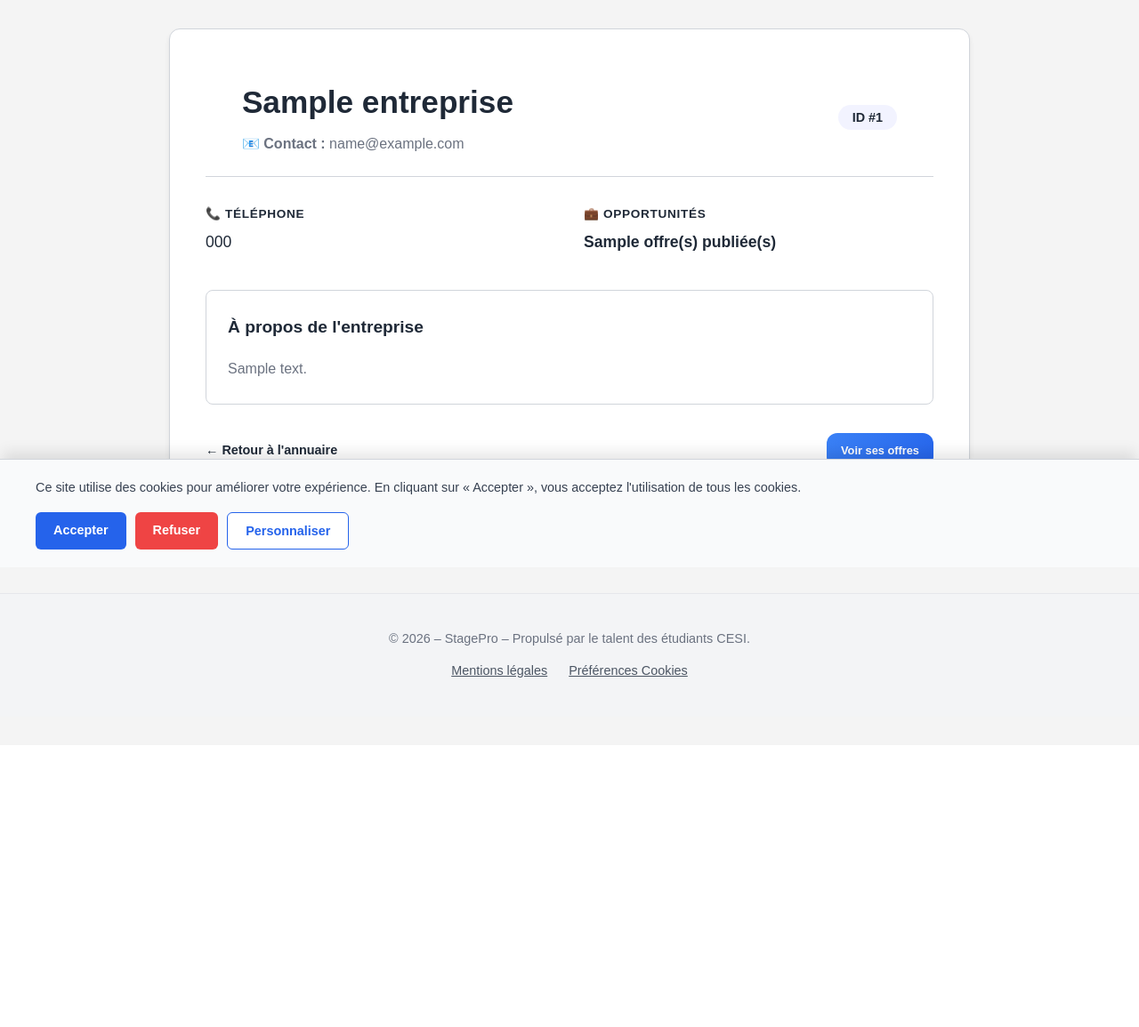
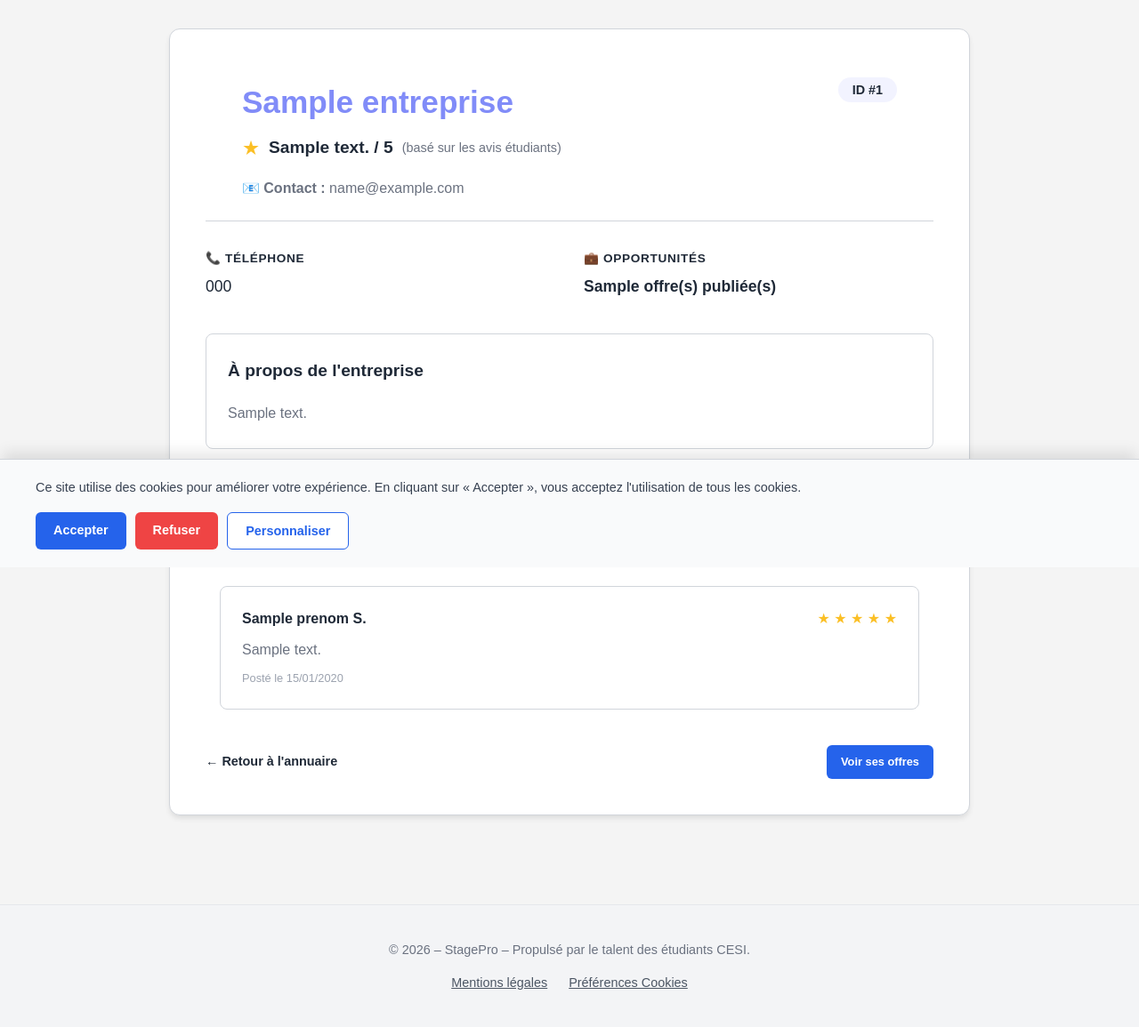
Before and after one commit to baptiste-e/stagepro.fr, a PHP site: template stagepro.fr/app/Views/entreprises/detail.html.twig in a window 1280 px wide. Shown: the part 162-1317 px from the top of the page at 89% size. Before the commit the page ends 924 px from the top, so only its background shows below. Run offline with PHP 8.4, Linux system fonts and the light colour scheme; the template is opened without the code that fills it: most values are stand-ins (such as "Sample title", 1, 10 or a date in 2020); some libraries are stand-ins or nearby versions.

Commit message:
Fix erreurs boutons et evaluations

```diff
--- a/stagepro.fr/app/Views/entreprises/detail.html.twig
+++ b/stagepro.fr/app/Views/entreprises/detail.html.twig
@@ -12,7 +12,7 @@
   </p>
 </nav>
 
-{# Messages Flash (Succès / Erreur) #}
+{# Messages Flash #}
 {% if session.error %}
   <div style="max-width: 900px; margin: 0 auto 1.5rem auto; padding: 1rem; border: 1px solid #fecaca; background: #fef2f2; color: #b91c1c; border-radius: 8px;">
     {{ session.error }}
@@ -28,11 +28,23 @@
 <article style="background: var(--surface); padding: 2.5rem; border-radius: 12px; border: 1px solid var(--border); max-width: 900px; margin: 0 auto; box-shadow: 0 4px 6px -1px rgba(0, 0, 0, 0.1);">
 
   {# En-tête de la fiche #}
-  <header style="border-bottom: 1px solid var(--border); padding-bottom: 1.5rem; margin-bottom: 2rem; display: flex; justify-content: space-between; align-items: center; gap: 1rem; flex-wrap: wrap;">
+  <header style="border-bottom: 1px solid var(--border); padding-bottom: 1.5rem; margin-bottom: 2rem; display: flex; justify-content: space-between; align-items: flex-start; gap: 1rem; flex-wrap: wrap;">
     <div>
-      <h1 style="font-size: 2.2rem; color: var(--accent-purple); margin: 0 0 0.5rem 0;">
+      <h1 style="font-size: 2.2rem; color: #818cf8; margin: 0 0 0.5rem 0;">
         {{ entreprise.nom }}
       </h1>
+
+      {# AFFICHAGE DE LA NOTE MOYENNE #}
+      <div style="margin-bottom: 1rem; display: flex; align-items: center; gap: 10px;">
+          <span style="color: #fbbf24; font-size: 1.4rem;">★</span>
+          <strong style="font-size: 1.2rem; color: var(--text-main);">
+              {{ entreprise.note_moyenne|default('0.0') }} / 5
+          </strong>
+          <span style="color: var(--text-muted); font-size: 0.9rem;">
+              (basé sur les avis étudiants)
+          </span>
+      </div>
+
       <p style="color: var(--text-muted); margin: 0;">
         <strong>📧 Contact :</strong> {{ entreprise.email_contact|default('Non renseigné') }}
       </p>
@@ -45,48 +57,93 @@
     </div>
   </header>
 
-  {# Grille d'informations rapides #}
+  {# Grille d'infos #}
   <div style="display: grid; grid-template-columns: repeat(auto-fit, minmax(200px, 1fr)); gap: 2rem; margin-bottom: 2.5rem;">
     <div>
       <h3 style="color: var(--accent-blue); font-size: 0.85rem; text-transform: uppercase; letter-spacing: 0.05em; margin-bottom: 0.5rem;">📞 Téléphone</h3>
       <p style="font-size: 1.1rem;">{{ entreprise.telephone_contact|default('Non renseigné') }}</p>
     </div>
-
     <div>
       <h3 style="color: var(--accent-blue); font-size: 0.85rem; text-transform: uppercase; letter-spacing: 0.05em; margin-bottom: 0.5rem;">💼 Opportunités</h3>
       <p style="font-size: 1.1rem; font-weight: 600;">{{ entreprise.nb_offres|default(0) }} offre(s) publiée(s)</p>
     </div>
   </div>
 
-  {# Description détaillée #}
-  <div style="line-height: 1.8; background: var(--background); padding: 1.5rem; border-radius: 8px; border: 1px solid var(--border);">
+  {# Description #}
+  <div style="line-height: 1.8; background: var(--background); padding: 1.5rem; border-radius: 8px; border: 1px solid var(--border); margin-bottom: 2rem;">
     <h3 style="color: var(--text-main); margin-top: 0; margin-bottom: 1rem; font-size: 1.2rem;">À propos de l'entreprise</h3>
     <p style="color: var(--text-muted); margin: 0;">
-      {{ entreprise.description|default('Aucune description disponible pour cette entreprise.')|nl2br }}
+      {{ entreprise.description|default('Aucune description disponible.')|nl2br }}
     </p>
   </div>
 
-  <div style="margin-top: 2rem; display: flex; justify-content: space-between; align-items: center;">
-    <a href="index.php?page=entreprises" style="color: var(--accent-blue); text-decoration: none; font-weight: 600; font-size: 0.9rem;">
-      &larr; Retour à l'annuaire
-    </a>
+  {# --- SFx 5 : BLOC D'ÉVALUATION --- #}
+  {% set userRole = session.user.role_nom|default(session.user.role)|lower %}
 
-    {# Bouton pour voir les offres si l'entreprise en a #}
+  {% if session.user and userRole == 'etudiant' %}
+    <div style="margin-bottom: 2.5rem; padding: 1.5rem; background: #fffbeb; border: 1px solid #fef3c7; border-radius: 12px; display: flex; justify-content: space-between; align-items: center; gap: 1rem; flex-wrap: wrap;">
+        <div style="flex: 1; min-width: 250px;">
+            <h4 style="margin: 0 0 0.5rem 0; color: #92400e; font-size: 1.1rem;">Votre avis nous intéresse !</h4>
+            <p style="margin: 0; color: #b45309; font-size: 0.9rem;">Aidez vos camarades en notant votre expérience dans cette entreprise.</p>
+        </div>
+        <a href="index.php?page=entreprise-evaluate&id={{ entreprise.id }}" class="btn-cta" style="background: #f59e0b; padding: 0.8rem 1.5rem; font-size: 0.9rem; text-decoration: none; border-radius: 6px; color: white; font-weight: 600;">
+            ⭐ Évaluer l'entreprise
+        </a>
+    </div>
+  {% endif %}
+
+  {# --- SECTION DES AVIS ÉTUDIANTS --- #}
+  <section style="margin-top: 4rem; border-top: 2px solid var(--border); padding-top: 2rem;">
+      <h2 style="color: var(--text-main); margin-bottom: 20px;">
+          Avis des étudiants ({{ evaluations|length }})
+      </h2>
+
+      {% if evaluations is empty %}
+          <p style="color: var(--text-muted); font-style: italic;">Aucun commentaire pour le moment. Soyez le premier à donner votre avis !</p>
+      {% else %}
+          <div style="display: flex; flex-direction: column; gap: 1.5rem;">
+              {% for eval in evaluations %}
+                  <div style="background: var(--background); padding: 1.5rem; border-radius: 8px; border: 1px solid var(--border);">
+                      <div style="display: flex; justify-content: space-between; margin-bottom: 10px;">
+                          <strong style="color: var(--accent-blue);">{{ eval.prenom }} {{ eval.nom|first }}.</strong>
+                          <span style="color: #fbbf24;">
+                              {% for i in 1..5 %}
+                                  {{ i <= eval.note ? '★' : '☆' }}
+                              {% endfor %}
+                          </span>
+                      </div>
+                      <p style="margin: 0; color: var(--text-muted); line-height: 1.6;">
+                          {{ eval.commentaire|default('L\'étudiant n\'a pas laissé de commentaire écrit.')|nl2br }}
+                      </p>
+                      <small style="display: block; margin-top: 10px; color: #9ca3af; font-size: 0.8rem;">
+                          Posté le {{ eval.created_at|date("d/m/Y") }}
+                      </small>
+                  </div>
+              {% endfor %}
+          </div>
+      {% endif %}
+  </section>
+
+  {# Liens de navigation #}
+  <div style="margin-top: 2.5rem; display: flex; justify-content: space-between; align-items: center; flex-wrap: wrap; gap: 1rem;">
+    <a href="index.php?page=entreprises" style="color: var(--accent-blue); text-decoration: none; font-weight: 600; font-size: 0.9rem;">&larr; Retour à l'annuaire</a>
     {% if entreprise.nb_offres > 0 %}
-        <a href="index.php?page=offres&entreprise={{ entreprise.nom|url_encode }}" class="btn-cta" style="font-size: 0.8rem; padding: 0.6rem 1rem;">Voir ses offres</a>
+        <a href="index.php?page=offres&entreprise={{ entreprise.nom|url_encode }}" class="btn-cta" style="background: #2563eb; color: white; padding: 0.6rem 1rem; border-radius: 6px; text-decoration: none; font-size: 0.8rem;">Voir ses offres</a>
     {% endif %}
   </div>
 
-  {# Zone d'administration (Admin / Pilote uniquement) #}
-  {% if session.user and session.user.role in ['admin', 'pilote'] %}
-    <div style="margin-top: 3rem; padding-top: 2rem; border-top: 1px dashed var(--border); display: flex; gap: 1rem; flex-wrap: wrap;">
-      <a href="index.php?page=entreprise-edit&id={{ entreprise.id }}" class="btn-cta" style="background: var(--accent-purple);">
+  {# Zone Admin (Correction : Couleurs forcées pour la visibilité) #}
+  {% if session.user and userRole in ['admin', 'pilote'] %}
+    <div style="margin-top: 3rem; padding-top: 2rem; border-top: 1px dashed #ccc; display: flex; gap: 1rem; flex-wrap: wrap;">
+      <a href="index.php?page=entreprise-edit&id={{ entreprise.id }}"
+         class="btn-cta"
+         style="background: #818cf8; color: white; text-decoration: none; padding: 0.8rem 1.5rem; border-radius: 6px; font-weight: 600; font-size: 0.9rem;">
         Modifier la fiche
       </a>
 
-      <form action="index.php?page=entreprise-delete" method="post" onsubmit="return confirm('Attention : Toutes les offres liées à cette entreprise seront également supprimées. Confirmer ?');" style="display: inline;">
+      <form action="index.php?page=entreprise-delete" method="post" onsubmit="return confirm('Supprimer définitivement cette entreprise ?');" style="display: inline;">
         <input type="hidden" name="id" value="{{ entreprise.id }}">
-        <button type="submit" style="background: #dc2626; color: white; border: none; padding: 0.8rem 1.5rem; border-radius: 6px; cursor: pointer; font-weight: 600; font-size: 0.9rem; transition: opacity 0.2s;">
+        <button type="submit" style="background: #dc2626; color: white; border: none; padding: 0.8rem 1.5rem; border-radius: 6px; cursor: pointer; font-weight: 600; font-size: 0.9rem;">
           Supprimer l'entreprise
         </button>
       </form>
--- a/stagepro.fr/app/Views/layout.html.twig
+++ b/stagepro.fr/app/Views/layout.html.twig
@@ -25,6 +25,7 @@
             }
         }
     </style>
+    <link rel="manifest" href="manifest.json">
 </head>
 <body>
 
--- a/stagepro.fr/public/index.php
+++ b/stagepro.fr/public/index.php
@@ -102,6 +102,12 @@ switch ($page) {
     case 'entreprise-delete':
         (new EntrepriseController($twig))->delete();
         break;
+    case 'entreprise-evaluate':
+    (new EntrepriseController($twig))->evaluate($id);
+    break;
+case 'entreprise-save-eval':
+    (new EntrepriseController($twig))->saveEvaluation();
+    break;
 
     // --- CANDIDATURES ---
     case 'candidatures':
```
Also changed, not shown: stagepro.fr/app/Controllers/AuthController.php (+2 -19 lines), stagepro.fr/app/Controllers/EntrepriseController.php (+29 -44 lines), stagepro.fr/app/Models/Entreprise.php (+36 -3 lines), stagepro.fr/app/Views/auth/login.html.twig (+9 -10 lines), stagepro.fr/app/Views/entreprises/evaluer.html.twig (added, +26 -0 lines), stagepro.fr/public/manifest.json (added).
